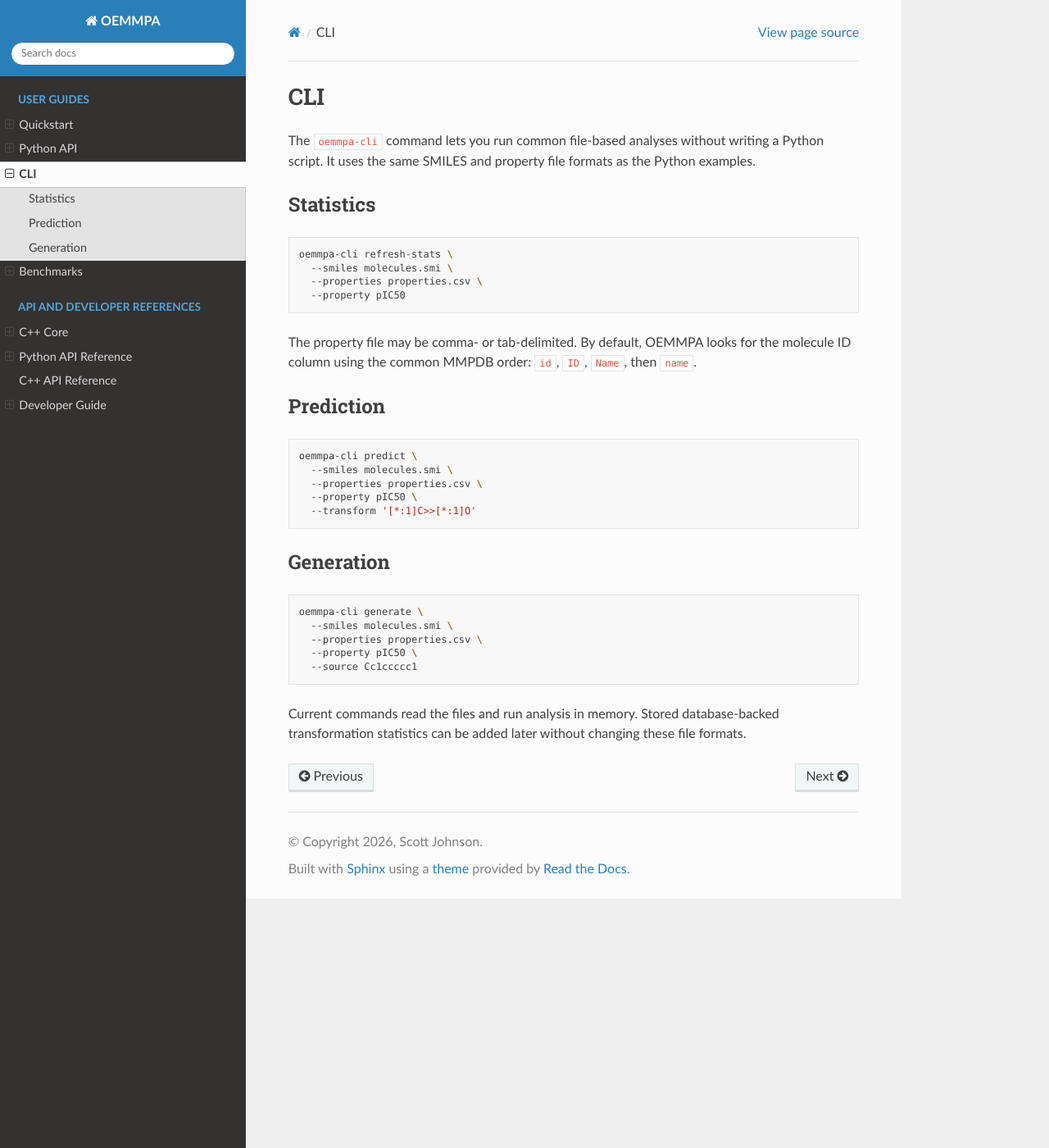
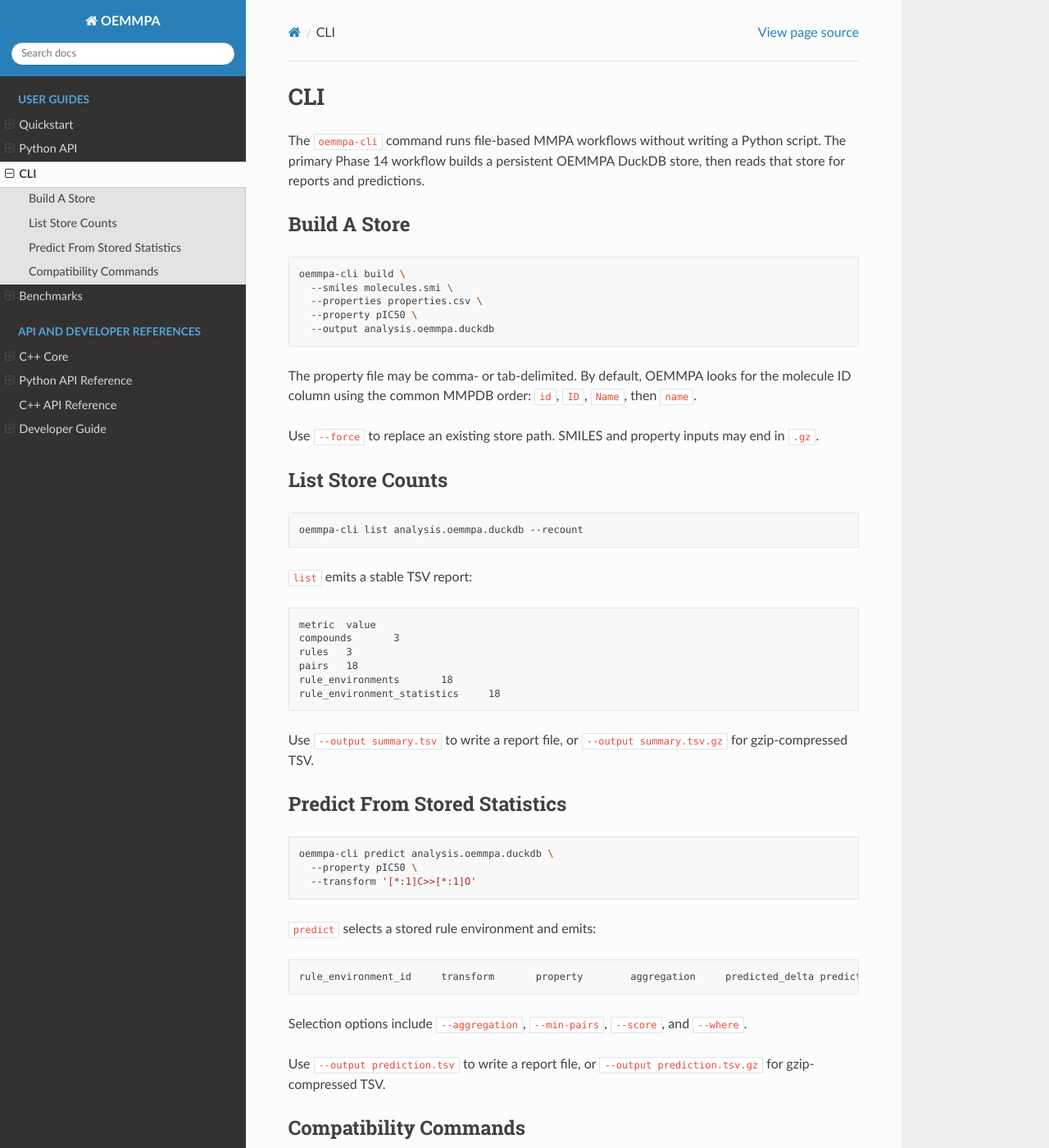
Before and after one commit to scott-arne/oemmpa, a Sphinx documentation site: the page built from docs/cli.md, in a window 1280 px wide and 1400 px high. Shown: the whole window at 82% size. Built offline with Sphinx 7.4.7 and the Read the Docs theme 3.1.0, drawn with Linux system fonts in a browser that asks for light colours; pages that are not in the unit, such as notebooks, are missing from menus; the version number is read from the project's files by our own code; some of the changed text lies outside the part shown.

Commit message:
docs: document persisted CLI workflow

````diff
--- a/docs/cli.md
+++ b/docs/cli.md
@@ -1,42 +1,75 @@
 # CLI
 
-The `oemmpa-cli` command lets you run common file-based analyses without
-writing a Python script. It uses the same SMILES and property file formats as
-the Python examples.
+The `oemmpa-cli` command runs file-based MMPA workflows without writing a
+Python script. The primary Phase 14 workflow builds a persistent OEMMPA DuckDB
+store, then reads that store for reports and predictions.
 
-## Statistics
+## Build A Store
 
 ```bash
-oemmpa-cli refresh-stats \
+oemmpa-cli build \
   --smiles molecules.smi \
   --properties properties.csv \
-  --property pIC50
+  --property pIC50 \
+  --output analysis.oemmpa.duckdb
 ```
 
 The property file may be comma- or tab-delimited. By default, OEMMPA looks for
 the molecule ID column using the common MMPDB order: `id`, `ID`, `Name`, then
 `name`.
 
-## Prediction
+Use `--force` to replace an existing store path. SMILES and property inputs may
+end in `.gz`.
+
+## List Store Counts
 
 ```bash
-oemmpa-cli predict \
-  --smiles molecules.smi \
-  --properties properties.csv \
+oemmpa-cli list analysis.oemmpa.duckdb --recount
+```
+
+`list` emits a stable TSV report:
+
+```text
+metric	value
+compounds	3
+rules	3
+pairs	18
+rule_environments	18
+rule_environment_statistics	18
+```
+
+Use `--output summary.tsv` to write a report file, or `--output
+summary.tsv.gz` for gzip-compressed TSV.
+
+## Predict From Stored Statistics
+
+```bash
+oemmpa-cli predict analysis.oemmpa.duckdb \
   --property pIC50 \
   --transform '[*:1]C>>[*:1]O'
 ```
 
-## Generation
+`predict` selects a stored rule environment and emits:
+
+```text
+rule_environment_id	transform	property	aggregation	predicted_delta	predicted_value	count	radius	smarts	pseudosmiles	std	p_value
+```
+
+Selection options include `--aggregation`, `--min-pairs`, `--score`, and
+`--where`.
+
+Use `--output prediction.tsv` to write a report file, or `--output
+prediction.tsv.gz` for gzip-compressed TSV.
+
+## Compatibility Commands
+
+The previous stateless commands remain available in Phase 14a:
 
 ```bash
-oemmpa-cli generate \
-  --smiles molecules.smi \
-  --properties properties.csv \
-  --property pIC50 \
-  --source Cc1ccccc1
+oemmpa-cli refresh-stats --smiles molecules.smi --properties properties.csv --property pIC50
+oemmpa-cli predict --smiles molecules.smi --properties properties.csv --property pIC50 --transform '[*:1]C>>[*:1]O'
+oemmpa-cli generate --smiles molecules.smi --properties properties.csv --property pIC50 --source Cc1ccccc1
 ```
 
-Current commands read the files and run analysis in memory. Stored
-database-backed transformation statistics can be added later without changing
-these file formats.
+Product generation in the persisted workflow and detail-file reports are Phase
+14b follow-ups.
````
Also changed, not shown: 1 other file.
